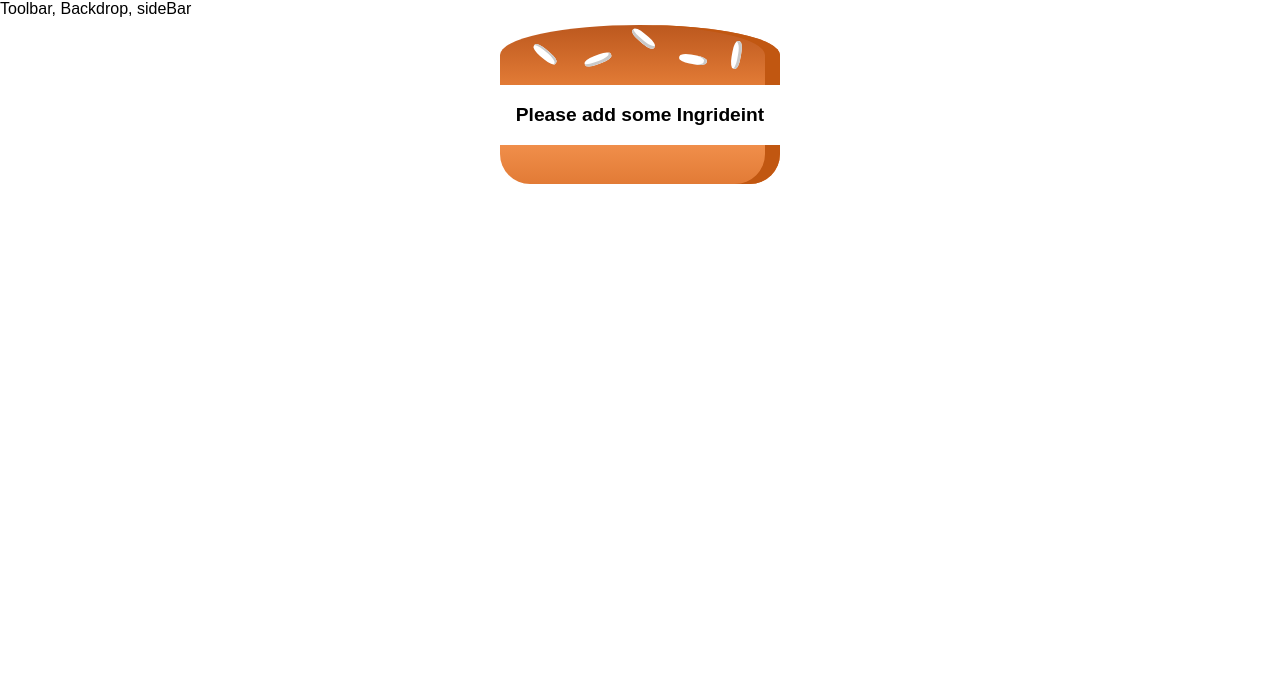
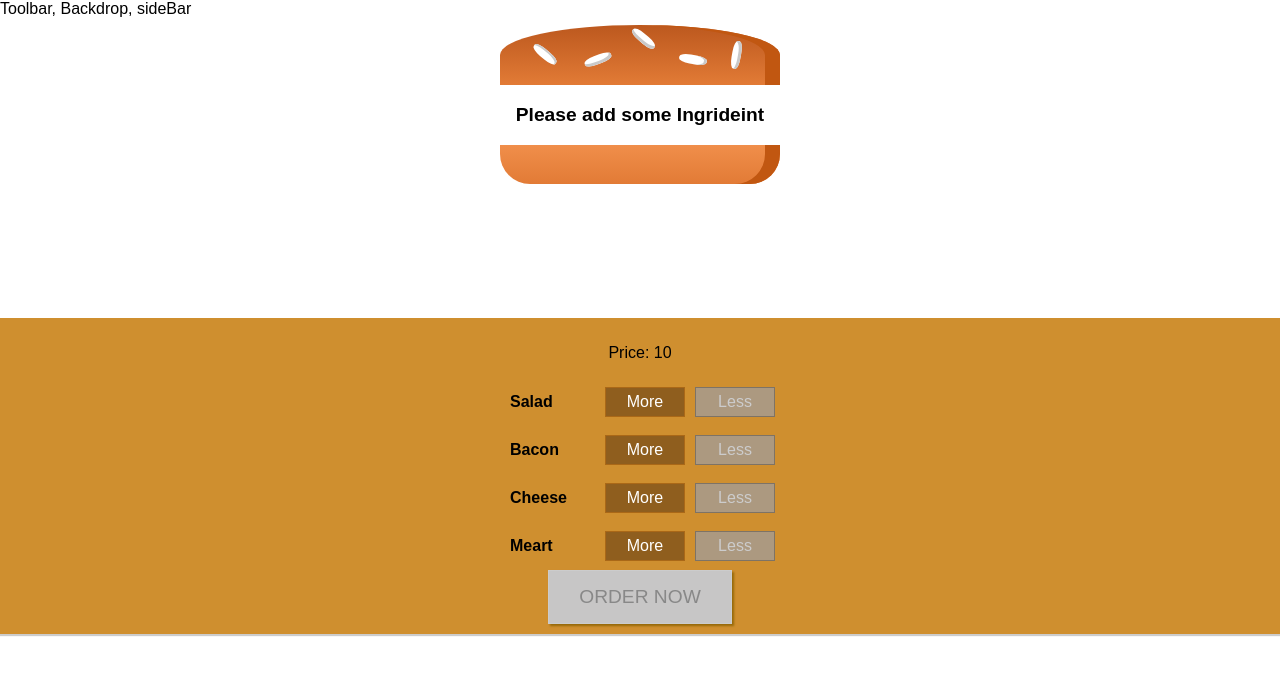
Before and after one commit to Murtuza47/BigBurger-, a React (Create React App) app: page / in a window 1280 px wide. Shown: the top 674 px of the page. Built offline with nearby package versions, Linux system fonts and the light colour scheme.

Commit message:
done with burger and it controls

```diff
--- /dev/null
+++ b/src/components/Burger/BuildControls/BuildControl/BuildControl.js
@@ -0,0 +1,12 @@
+import React from 'react'
+import classes from "./BuildControl.module.css"
+
+export default function BuildControl(props) {
+    return (
+        <div className={classes.BuildControl}>
+            <div className={classes.Label}>{props.label}</div>
+            <button className={classes.More} onClick={props.addclick} >More</button>
+            <button className={classes.Less} onClick={props.removeclick} disabled={props.disabled}>Less</button>
+        </div>
+    )
+}
--- /dev/null
+++ b/src/components/Burger/BuildControls/BuildControl/BuildControl.module.css
@@ -0,0 +1,58 @@
+.BuildControl {
+  display: flex;
+  justify-content: space-between;
+  align-items: center;
+  margin: 5px 0;
+}
+
+.BuildControl button {
+  display: block;
+  font: inherit;
+  padding: 5px;
+  margin: 0 5px;
+  width: 80px;
+  border: 1px solid #aa6817;
+  cursor: pointer;
+  outline: none;
+}
+
+.BuildControl button:disabled {
+  background-color: #ac9980;
+  border: 1px solid #7e7365;
+  color: #ccc;
+  cursor: default;
+}
+
+.BuildControl button:hover:disabled {
+  background-color: #ac9980;
+  color: #ccc;
+  cursor: not-allowed;
+}
+
+.Label {
+  padding: 10px;
+  font-weight: bold;
+  width: 80px;
+}
+
+.BuildControl .Less {
+  background-color: #d39952;
+  color: white;
+}
+
+.BuildControl .More {
+  background-color: #8f5e1e;
+  color: white;
+}
+
+.BuildControl .Less:hover,
+.BuildControl .Less:active {
+  background-color: #daa972;
+  color: white;
+}
+
+.BuildControl .More:hover,
+.BuildControl .More:active {
+  background-color: #99703f;
+  color: white;
+}
--- /dev/null
+++ b/src/components/Burger/BuildControls/BuildControls.js
@@ -0,0 +1,29 @@
+import React from "react";
+import BuildControl from "./BuildControl/BuildControl";
+import classes from "./BuildControls.module.css";
+
+const controls = [
+  { label: "Salad", type: "salad" },
+  { label: "Bacon", type: "bacon" },
+  { label: "Cheese", type: "cheese" },
+  { label: "Meart", type: "meat" },
+];
+export default function BuildControls(props) {
+  return (
+    <div className={classes.BuildControls}>
+      <p>Price: {props.price}</p>
+      {controls.map((ctrl, i) => (
+        <BuildControl
+          key={ctrl + i}
+          label={ctrl.label}
+          addclick={() => props.aI(ctrl.type)}
+          removeclick={() => props.rI(ctrl.type)}
+          disabled={props.disabledKeys[ctrl.type]}
+        />
+      ))}
+      <button className={classes.OrderButton} disabled={!props.purchaseable}>
+        ORDER NOW
+      </button>
+    </div>
+  );
+}
--- /dev/null
+++ b/src/components/Burger/BuildControls/BuildControls.module.css
@@ -0,0 +1,52 @@
+.BuildControls {
+  width: 100%;
+  background-color: #cf8f2f;
+  align-items: center;
+  display: flex;
+  flex-flow: column;
+  padding: 10px 0;
+  margin: auto;
+  box-shadow: 0 2px 1px #ccc;
+}
+
+.OrderButton {
+  background-color: #dad735;
+  outline: none;
+  cursor: pointer;
+  border: 1px solid #966909;
+  color: #966909;
+  font-family: inherit;
+  font-size: 1.2em;
+  padding: 15px 30px;
+  box-shadow: 2px 2px 2px #966909;
+}
+
+.OrderButton:hover,
+.OrderButton:active {
+  background-color: #a0db41;
+  border: 1px solid #966909;
+  color: #966909;
+}
+
+.OrderButton:disabled {
+  background-color: #c7c6c6;
+  cursor: not-allowed;
+  border: 1px solid #ccc;
+  color: #888888;
+}
+
+.OrderButton:not(:disabled) {
+  animation: enable 0.3s linear;
+}
+
+@keyframes enable {
+  0% {
+    transform: scale(1);
+  }
+  60% {
+    transform: scale(1.1);
+  }
+  100% {
+    transform: scale(1);
+  }
+}
--- a/src/components/Burger/Burger.js
+++ b/src/components/Burger/Burger.js
@@ -15,7 +15,6 @@ export default class Burger extends Component {
         console.log(transfromIngridient)
 
         if(transfromIngridient.length === 0){
-            debugger
             transfromIngridient = <p>Please add some Ingrideint</p>
         }
         return (
--- a/src/containers/BurgerBuilder/BurgerBuilder.js
+++ b/src/containers/BurgerBuilder/BurgerBuilder.js
@@ -1,21 +1,75 @@
-import React, { Component } from 'react'
-import Burger from '../../components/Burger/Burger'
-import Aux from '../../hoc/Auxillary'
+import React, { Component } from "react";
+import BuildControls from "../../components/Burger/BuildControls/BuildControls";
+import Burger from "../../components/Burger/Burger";
+import Aux from "../../hoc/Auxillary";
+
+const INGRIDIENT_PRICE = {
+  meat: 35,
+  bacon: 25,
+  cheese: 55,
+  salad: 10,
+};
 
 export default class BurgerBuilder extends Component {
-    state = {
-        ingridients :{
-            meat: 0,
-            bacon: 0,
-            cheese: 0,
-            salad : 0
-        }
+  state = {
+    ingridients: {
+      meat: 0,
+      bacon: 0,
+      cheese: 0,
+      salad: 0,
+    },
+    price: 10,
+    purchaseable: false,
+  };
+
+  disabledOrderButton = () => {
+    let ingridients = { ...this.state.ingridients };
+    debugger;
+    let sum = Object.keys(ingridients)
+      .map((igKey) => {
+        return ingridients[igKey];
+      })
+      .reduce((prevval, currval) => {
+        return currval + prevval;
+      });
+    this.setState({ purchaseable: sum > 0 });
+  };
+
+  addIngridients = (type) => {
+    let oldCount = this.state.ingridients[type];
+    let updatedIngridient = { ...this.state.ingridients };
+    updatedIngridient[type] = oldCount + 1;
+    let newPrice = INGRIDIENT_PRICE[type] + this.state.price;
+    this.setState({ ingridients: updatedIngridient, price: newPrice }, () => {
+      this.disabledOrderButton();
+    });
+  };
+
+  removeIngridients = (type) => {
+    let oldCount = this.state.ingridients[type];
+    let updatedIngridient = { ...this.state.ingridients };
+    updatedIngridient[type] = oldCount - 1;
+    let newPrice = this.state.price - INGRIDIENT_PRICE[type];
+    this.setState({ ingridients: updatedIngridient, price: newPrice }, () => {
+      this.disabledOrderButton();
+    });
+  };
+  render() {
+    let disabledKey = { ...this.state.ingridients };
+    for (let key in disabledKey) {
+      disabledKey[key] = disabledKey[key] <= 0;
     }
-    render() {
-        return (
-            <Aux>
-                <Burger ingridients={this.state.ingridients}/>
-            </Aux>
-        )
-    }
+    return (
+      <Aux>
+        <Burger ingridients={this.state.ingridients} />
+        <BuildControls
+          rI={this.removeIngridients}
+          aI={this.addIngridients}
+          disabledKeys={disabledKey}
+          price={this.state.price}
+          purchaseable={this.state.purchaseable}
+        />
+      </Aux>
+    );
+  }
 }
```
Also changed, not shown: 2 other files (tests, documents, lock files or other folders).
